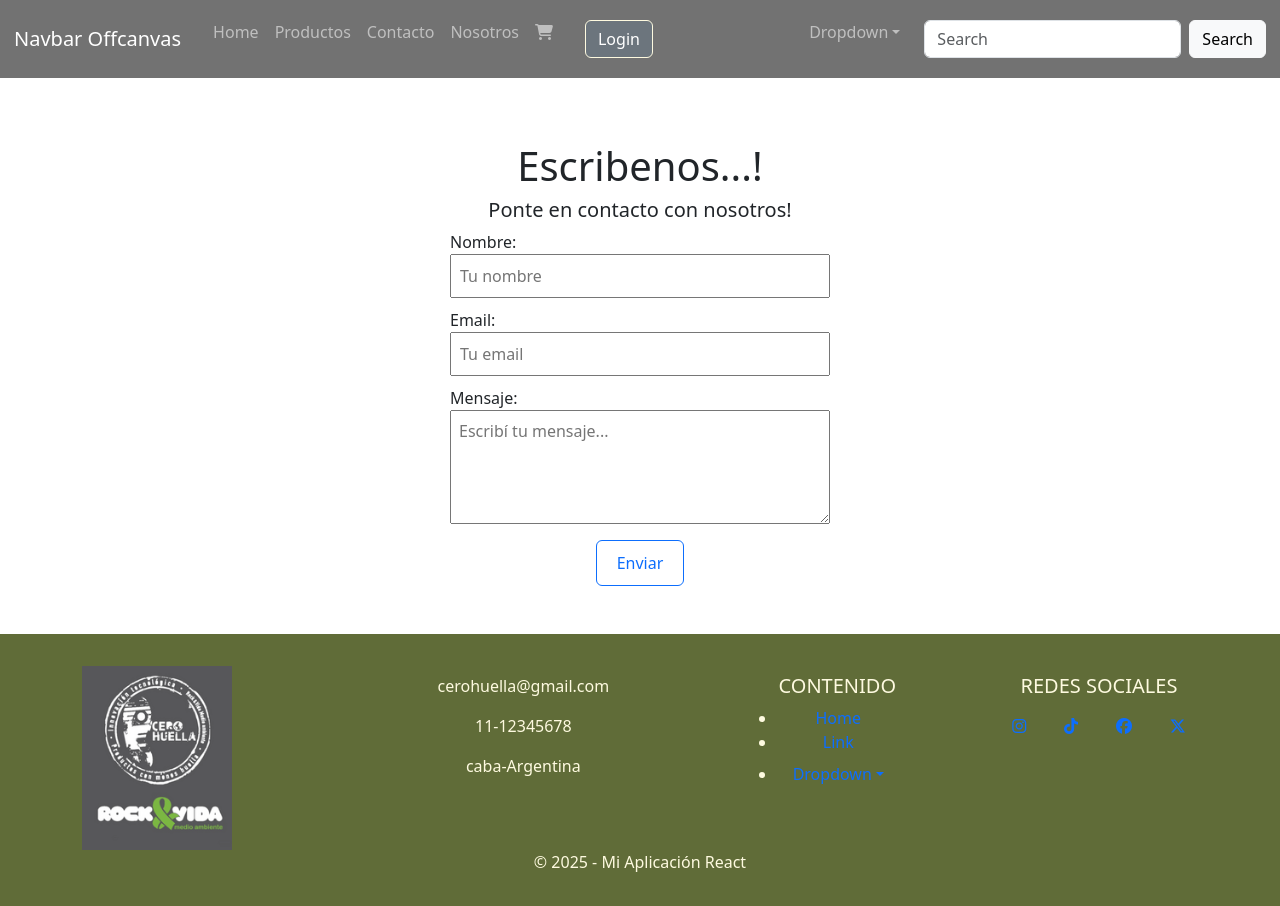
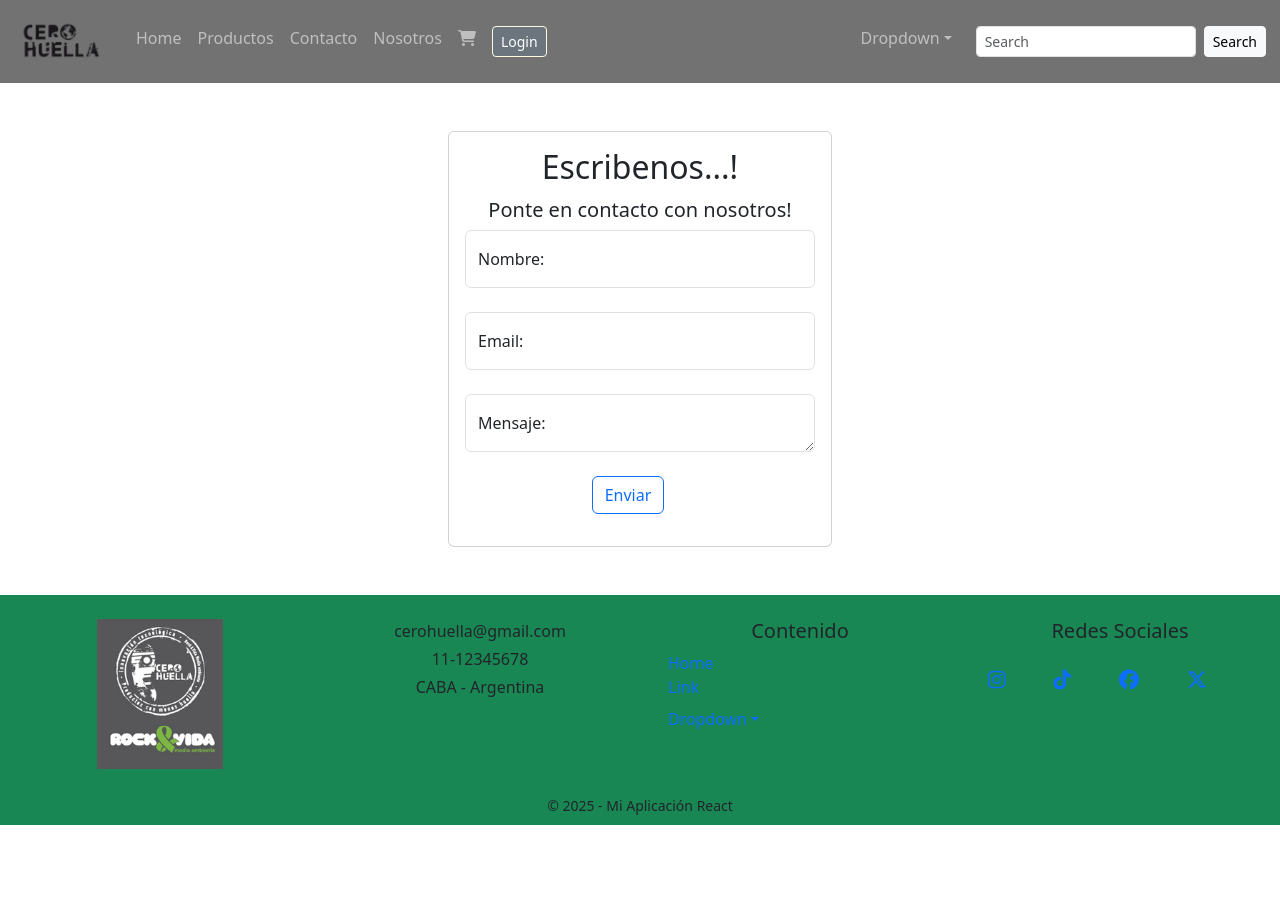
Before and after one commit to AlanContreras784/pre-entrega-react-js, a React (Vite) app: page /contacto in a window 1280 px wide. After the commit the page ends 825 px from the top, so only its background shows below. Built offline with nearby package versions, Linux system fonts and the light colour scheme.

Commit message:
estilizando y cambiando el footer

```diff
--- a/src/components/CarouselInicio.jsx
+++ b/src/components/CarouselInicio.jsx
@@ -7,7 +7,7 @@ import '../styles/Carousel.css'
 
 function CarouselInicio() {
   return (
-    <Carousel>
+    <Carousel className='mb-3 mt-3'>
       <Carousel.Item>
         <img src={imagen3}/>
         <Carousel.Caption className=''>
--- a/src/components/Footer.jsx
+++ b/src/components/Footer.jsx
@@ -1,58 +1,124 @@
-import "../styles/Footer.css";
-import Nav from 'react-bootstrap/Nav';
-import NavDropdown from 'react-bootstrap/NavDropdown'
-import logoFooter from '../assets/img/cerohuellaredondoconryv_pequeña.png'
-import { Container } from "react-bootstrap";
+// import "../styles/Footer.css";
+// import Nav from 'react-bootstrap/Nav';
+// import NavDropdown from 'react-bootstrap/NavDropdown'
+// import logoFooter from '../assets/img/cerohuellaredondoconryv_pequeña.png'
+// import { Container } from "react-bootstrap";
+
+// function Footer() {
+//     return (
+//         <footer className="footer conteiner-fluid d-flex flex-column  py-3 mx-0">
+//                 <Container fluid className="row">
+//                     <div className="col-12 d-flex justify-content-center align-items-center mt-0 ms-0 col-md-3">
+//                         <img className="pt-3 img-footer img-fluid" src={logoFooter} alt="" />
+//                     </div>
+//                     <address className="col-12 col-md-4 mt-4 px-3">
+//                         <p className="text-center">cerohuella@gmail.com</p>
+//                         <p className="text-center">11-12345678</p>
+//                         <p>caba-Argentina</p>
+//                     </address>
+//                     <div className="col-6  col-md-2 mt-4">
+//                         <h5 className="text-center">CONTENIDO</h5>
+//                         <Nav className=" row-cols-xl-auto">
+//                             <ul>
+//                                 <li><Nav.Link className="p-0" href="#home">Home</Nav.Link>
+//                                 </li>
+
+//                                 <li><Nav.Link className="p-0" href="#link">Link</Nav.Link>
+//                                 </li>
+//                                 <li>
+//                                     <NavDropdown className="p-0" title="Dropdown" id="basic-nav-dropdown">
+//                                         <NavDropdown.Item href="#action/3.1">Action
+//                                         </NavDropdown.Item>
+//                                         <NavDropdown.Item href="#action/3.2">Another action
+//                                         </NavDropdown.Item>
+//                                         <NavDropdown.Item href="#action/3.3">Something
+//                                         </NavDropdown.Item>
+//                                         <NavDropdown.Divider />
+//                                         <NavDropdown.Item href="#action/3.4">Separated link
+//                                         </NavDropdown.Item>
+//                                     </NavDropdown>
+//                                 </li>
+//                             </ul>
+//                         </Nav>
+//                     </div>
+//                     <div className="col-6 col-md-3 mt-4">
+//                         <h5 className=" pt-0 pb3">REDES SOCIALES</h5>
+//                         <Nav className="d-flex w-75 mx-auto justify-content-evenly align-items-center  ">
+//                             <Nav.Link className="" href="#link"><i class="fa-brands fa-instagram"></i></Nav.Link>
+//                             <Nav.Link className="" href="#link"><i class="fa-brands fa-tiktok"></i></Nav.Link>
+//                             <Nav.Link className="" href="#home"><i class="fa-brands fa-facebook"></i></Nav.Link>
+//                             <Nav.Link className="" href="#link"><i class="fa-brands fa-x-twitter"></i></Nav.Link>
+//                         </Nav>
+//                     </div>
+//             </Container>
+//             <p className="w-auto">&copy; 2025 - Mi Aplicación React</p>
+
+//         </footer>
+//     );
+// }
+
+// export default Footer;
+
+import { Container, Row, Col, Nav, NavDropdown, Image } from "react-bootstrap";
+import logoFooter from "../assets/img/cerohuellaredondoconryv_pequeña.png";
 
 function Footer() {
     return (
-        <footer className="footer conteiner-fluid d-flex flex-column  py-3 mx-0">
-                <Container fluid className="row">
-                    <div className="col-12 d-flex justify-content-center align-items-center mt-0 ms-0 col-md-3">
-                        <img className="pt-3 img-footer img-fluid" src={logoFooter} alt="" />
-                    </div>
-                    <address className="col-12 col-md-4 mt-4 px-3">
-                        <p className="text-center">cerohuella@gmail.com</p>
-                        <p className="text-center">11-12345678</p>
-                        <p>caba-Argentina</p>
-                    </address>
-                    <div className="col-6  col-md-2 mt-4">
-                        <h5 className="text-center">CONTENIDO</h5>
-                        <Nav className=" row-cols-xl-auto">
-                            <ul>
-                                <li><Nav.Link className="p-0" href="#home">Home</Nav.Link>
-                                </li>
+        <footer className="bg-success py-2 pt-4">
+            <Container fluid>
+                <Row className="text-center text-md-start">
+                    <Col xs={12} md={3} className="d-flex justify-content-center align-items-center mb-4 mb-md-0">
+                        <Image src={logoFooter} alt="Logo de Cero Huella" fluid style={{ maxHeight: "150px" }} />
+                    </Col>
 
-                                <li><Nav.Link className="p-0" href="#link">Link</Nav.Link>
-                                </li>
-                                <li>
-                                    <NavDropdown className="p-0" title="Dropdown" id="basic-nav-dropdown">
-                                        <NavDropdown.Item href="#action/3.1">Action
-                                        </NavDropdown.Item>
-                                        <NavDropdown.Item href="#action/3.2">Another action
-                                        </NavDropdown.Item>
-                                        <NavDropdown.Item href="#action/3.3">Something
-                                        </NavDropdown.Item>
-                                        <NavDropdown.Divider />
-                                        <NavDropdown.Item href="#action/3.4">Separated link
-                                        </NavDropdown.Item>
-                                    </NavDropdown>
-                                </li>
-                            </ul>
+                    <Col xs={12} md={3} className="mb-4 mb-md-0 ">
+                        <address>
+                            <p className="mb-1 text-center text-md-center">cerohuella@gmail.com</p>
+                            <p className="mb-1 text-center text-md-center">11-12345678</p>
+                            <p className="mb-0 text-center text-md-center">CABA - Argentina</p>
+                        </address>
+                    </Col>
+
+                    <Col xs={6} md={3} className="mb-4 mb-md-0">
+                        <h5 className="text-center">Contenido</h5>
+                        <Nav className="flex-column align-items-center align-items-md-start">
+                            <Nav.Link href="#home" className="py-0">Home</Nav.Link>
+                            <Nav.Link href="#link" className="py-0">Link</Nav.Link>
+                            <NavDropdown title="Dropdown" id="nav-dropdown" className="py-0">
+                                <NavDropdown.Item href="#action/3.1">Acción</NavDropdown.Item>
+                                <NavDropdown.Item href="#action/3.2">Otra acción</NavDropdown.Item>
+                                <NavDropdown.Item href="#action/3.3">Algo más</NavDropdown.Item>
+                                <NavDropdown.Divider />
+                                <NavDropdown.Item href="#action/3.4">Enlace separado</NavDropdown.Item>
+                            </NavDropdown>
                         </Nav>
-                    </div>
-                    <div className="col-6 col-md-3 mt-4">
-                        <h5 className=" pt-0 pb3">REDES SOCIALES</h5>
-                        <Nav className="d-flex w-75 mx-auto justify-content-evenly align-items-center  ">
-                            <Nav.Link className="" href="#link"><i class="fa-brands fa-instagram"></i></Nav.Link>
-                            <Nav.Link className="" href="#link"><i class="fa-brands fa-tiktok"></i></Nav.Link>
-                            <Nav.Link className="" href="#home"><i class="fa-brands fa-facebook"></i></Nav.Link>
-                            <Nav.Link className="" href="#link"><i class="fa-brands fa-x-twitter"></i></Nav.Link>
+                    </Col>
+
+                    <Col xs={6} md={3}>
+                        <h5 className="text-center mb-3">Redes Sociales</h5>
+                        <Nav className="d-flex justify-content-center justify-content-md-start gap-3">
+                            <Nav.Link href="#insta">
+                                <i className="fa-brands fa-instagram fa-lg"></i>
+                            </Nav.Link>
+                            <Nav.Link href="#tiktok">
+                                <i className="fa-brands fa-tiktok fa-lg"></i>
+                            </Nav.Link>
+                            <Nav.Link href="#facebook">
+                                <i className="fa-brands fa-facebook fa-lg"></i>
+                            </Nav.Link>
+                            <Nav.Link href="#twitter">
+                                <i className="fa-brands fa-x-twitter fa-lg"></i>
+                            </Nav.Link>
                         </Nav>
-                    </div>
+                    </Col>
+                </Row>
+
+                <Row className="mt-4">
+                    <Col className="text-center">
+                        <small>&copy; 2025 - Mi Aplicación React</small>
+                    </Col>
+                </Row>
             </Container>
-            <p className="w-auto">&copy; 2025 - Mi Aplicación React</p>
-
         </footer>
     );
 }
--- a/src/components/FormularioConSweetAlert.jsx
+++ b/src/components/FormularioConSweetAlert.jsx
@@ -1,6 +1,8 @@
 import { useState } from 'react';
 import Swal from 'sweetalert2';
 import '../styles/Contacto.css'
+import { Button, Card, Container, FloatingLabel, Form } from 'react-bootstrap';
+import { Link } from 'react-router-dom';
 
 function FormularioConSweetAlert() {
   const [nombre, setNombre] = useState('');
@@ -49,44 +51,37 @@ function FormularioConSweetAlert() {
   };
 
   return (
-    <form className='py-5 formulario' onSubmit={handleSubmit} >
-      <h1>Escribenos...!</h1>
-      <h3 className='lead'>Ponte en contacto con nosotros!</h3>
-
-      <div>
-        <label>Nombre:</label>
-        <input
-          type="text"
-          value={nombre}
-          onChange={(e) => setNombre(e.target.value)}
-          placeholder="Tu nombre"
-        />
-      </div>
-
-      <div>
-        <label>Email:</label>
-        <input
-          type="email"
-          value={email}
-          onChange={(e) => setEmail(e.target.value)}
-          placeholder="Tu email"
-        />
-      </div>
-
-      <div>
-        <label>Mensaje:</label>
-        <textarea
-          value={mensaje}
-          onChange={(e) => setMensaje(e.target.value)}
-          placeholder="Escribí tu mensaje..."
-          rows="4"
-        ></textarea>
-      </div>
-
-      <button className='btn btn-outline-primary' type="submit" style={{ padding: '10px 20px' }}>
-        Enviar
-      </button>
-    </form>
+    <Container className='mt-5 d-flex justify-content-center align-items-center mb-5'>
+      <Card style={{ width: "24rem" }}>
+          <Card.Body>
+          <Card.Title className="mb-3 text-center"><h2>Escribenos...!</h2></Card.Title>
+          <Card.Subtitle><h3 className='lead'>Ponte en contacto con nosotros!</h3></Card.Subtitle>
+          <Form onSubmit={handleSubmit}>
+            <Form.Group className="mb-3 text-start">
+              <FloatingLabel controlId="floatingInput" label='Nombre:' className="mb-4">
+                <Form.Control type="text" value={nombre} onChange={(e) => setNombre(e.target.value)} placeholder="Nombre:" />
+              </FloatingLabel>
+            </Form.Group>
+            <Form.Group className="mb-3 text-start">
+              <FloatingLabel controlId="floatingInput" label='Email:' className="mb-4">
+                <Form.Control value={email} type="email" onChange={(e) => setEmail(e.target.value)} placeholder='Email:' />
+              </FloatingLabel>
+            </Form.Group>
+            <Form.Group className="mb-3 text-start">
+                <FloatingLabel controlId="floatingInput" label='Mensaje:' className="mb-4">
+                <Form.Control as="textarea"
+                  value={mensaje}
+                  onChange={(e) => setMensaje(e.target.value)}
+                  placeholder="Escribí tu mensaje..."
+                  rows="4"
+                ></Form.Control>
+                </FloatingLabel>
+            </Form.Group>
+            <Button className='me-4 mb-3' variant="outline-primary"  type='submit'>Enviar</Button>
+          </Form>
+          </Card.Body>
+        </Card>
+    </Container>
   );
 }
 
--- a/src/components/Header.jsx
+++ b/src/components/Header.jsx
@@ -40,9 +40,9 @@ function Header() {
                         </Navbar.Collapse>
                 </Container>
             </Navbar> */}
-            <Navbar collapseOnSelect expand='lg' className="bg-body-primary mb-3 fs-6 py-2 " variant="dark">
+            <Navbar collapseOnSelect expand='lg' className="bg-body-primary  fs-6 py-2 " variant="dark">
                 <Container className="mt-1 mb-1" fluid>
-                    <Navbar.Brand href="#">Navbar Offcanvas</Navbar.Brand>
+                    <Navbar.Brand as={Link} to={'/'} href="#home"><img className="logo  me-auto" src={Logo} alt="" /></Navbar.Brand>
                     <Navbar.Toggle aria-controls={`offcanvasNavbar-expand-lg`} />
                     <Navbar.Offcanvas
                     id={`offcanvasNavbar-expand-lg`}
@@ -63,9 +63,9 @@ function Header() {
                             <Nav.Link href="#" as={Link} to={'/contacto'} className='nav-link'>Contacto</Nav.Link>
                             <Nav.Link href="#" as={Link} to={'/about'} className='nav-link'>Nosotros</Nav.Link>
                             {admin ? <Nav.Link href="#" as={Link} to={'/admin'} className='nav-link'>Admin</Nav.Link> : <></> }
-                            <Nav.Link href="#" as={Link} to={'/carrito'} className='nav-link position-relative'><i class="fa-solid fa-cart-shopping"><Badge pill bg="danger" className="position-absolute top-1 start-100 translate-middle">{productosCarrito.length>0 ? productosCarrito.length : ""}</Badge></i>
+                            <Nav.Link href="#" as={Link} to={'/carrito'} className='nav-link position-relative'><i class="fa-solid fa-cart-shopping"><Badge pill bg="danger" className="position-absolute top-1 me-5 translate-middle">{productosCarrito.length>0 ? productosCarrito.length : ""}</Badge></i>
                             </Nav.Link>
-                            <Nav.Link href="#" as={Link} to={'/login'} className='me-auto nav-link'><button className="btn btn-secondary border-boton ms-3" onClick={ !user? handleNavigateLogin : handleLogout}>{ !user ? 'Login' : 'Logout'}</button></Nav.Link>
+                            <Nav.Link href="#" as={Link} to={'/login'} className='me-auto nav-link'><Button size="sm" className="btn btn-secondary border-boton " onClick={ !user? handleNavigateLogin : handleLogout}>{ !user ? 'Login' : 'Logout'}</Button></Nav.Link>
                             {admin ? <Nav.Link href="#" as={Link} to={'/admin/agregarProductos'} className='me-auto nav-link'>Agregar Productos</Nav.Link> : <></>}
                             <NavDropdown
                                 title="Dropdown"
@@ -83,12 +83,13 @@ function Header() {
                             </Nav>
                             <Form className="d-flex">
                                 <Form.Control
+                                    size="sm"
                                     type="search"
                                     placeholder="Search"
                                     className="me-2 my-2"
                                     aria-label="Search"
                                 />
-                                <Button className="my-2" variant="light">Search</Button>
+                                <Button size="sm" className="my-2" variant="light">Search</Button>
                             </Form>
                         </Offcanvas.Body>
                     </Navbar.Offcanvas>
--- a/src/styles/Header.css
+++ b/src/styles/Header.css
@@ -24,10 +24,6 @@
 
 /*background-color: #bc6b25e8;*/
 
-.color-cantidad{
-    color: white;
-    font-size: medium;
-}
 
 .navbar-nav {
     --bs-nav-link-padding-x: 0rem;
@@ -38,6 +34,11 @@
     .navbar-expand-lg .navbar-nav .nav-link {
         padding-right: var(--bs-navbar-nav-link-padding-x);
         padding-left: 0.5rem;
+        justify-content: end;
+        align-items: end;
+    }
+    .navbar-expand-lg .offcanvas .offcanvas-body .nav{
+        align-items: center;
     }
 }
 
--- a/src/styles/ProductoDetalle.css
+++ b/src/styles/ProductoDetalle.css
@@ -13,9 +13,9 @@
 .detalle-imagen {
     display: block;
     width: 300px;
-    height: 400px;
+    height: 350px;
     border-radius: 10px;
-    object-fit: cover;
+
 }
 
 .detalle-info {
@@ -45,7 +45,7 @@
     }
     .detalle-imagen {
     width: 250px;
-    height: auto;
+
     padding-bottom: 20px;
 }
 }
```
